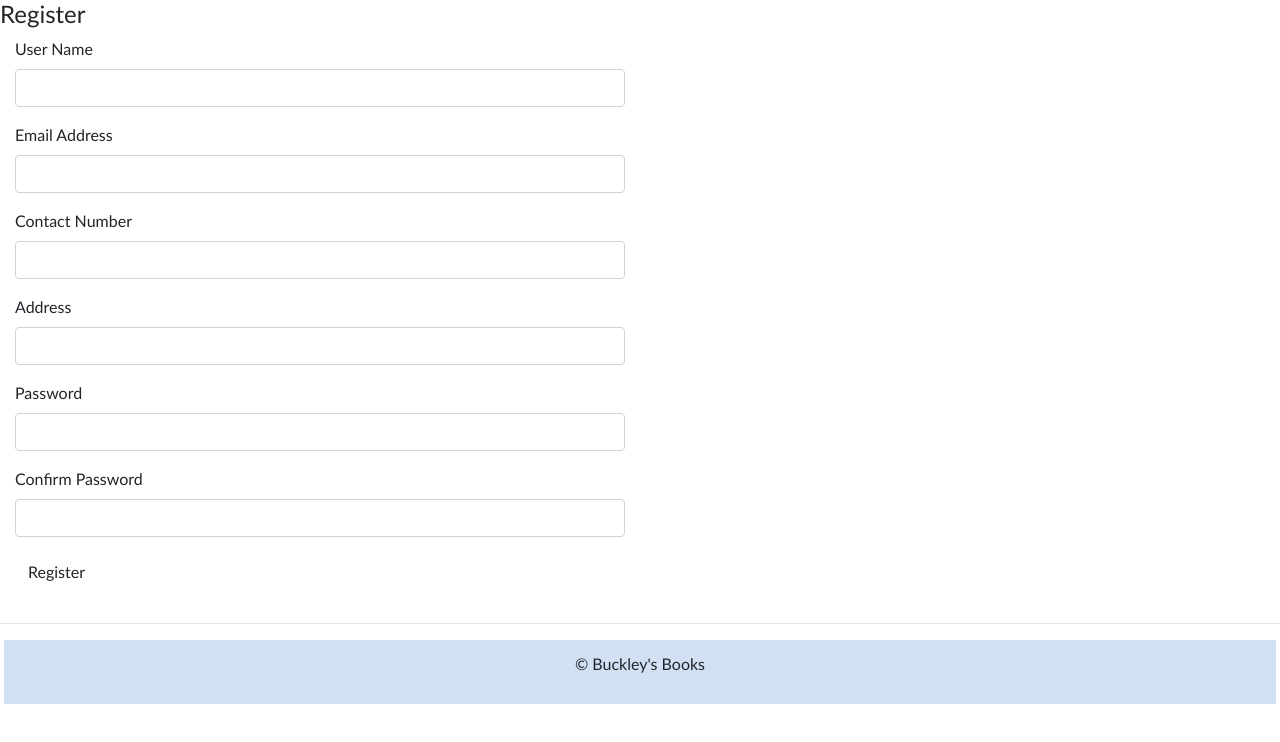
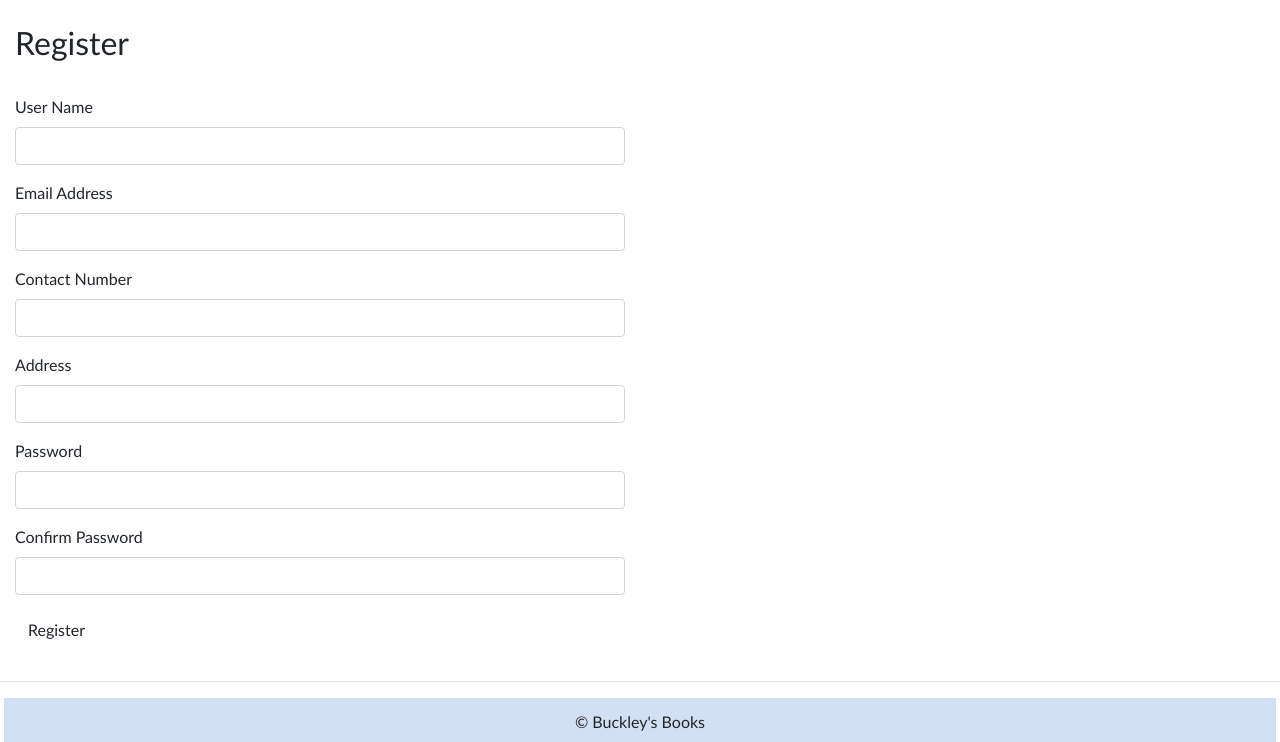
Before and after one commit to xiaohai-huang/IAB207-Auction-Website, a Flask app: page /auth/register in a window 1280 px wide. Shown: the part 58-800 px from the top of the page. Run offline with Flask 2, Linux system fonts and the light colour scheme; some libraries are stand-ins or nearby versions.

Commit message:
margin cleanup
as per recommendation from Abdul, just cleaning up margins

```diff
--- a/auction/templates/user.html
+++ b/auction/templates/user.html
@@ -2,8 +2,12 @@
 {% import "bootstrap/wtf.html" as wtf %}
 {% block content %}
 
+<div class="col-md-6">
 <div class="page-header">
-    <h4>{{heading}}</h4>
+    <br>
+    <h2>{{heading}}</h2>
+    <br>
+</div>
 </div>
 
 
```
